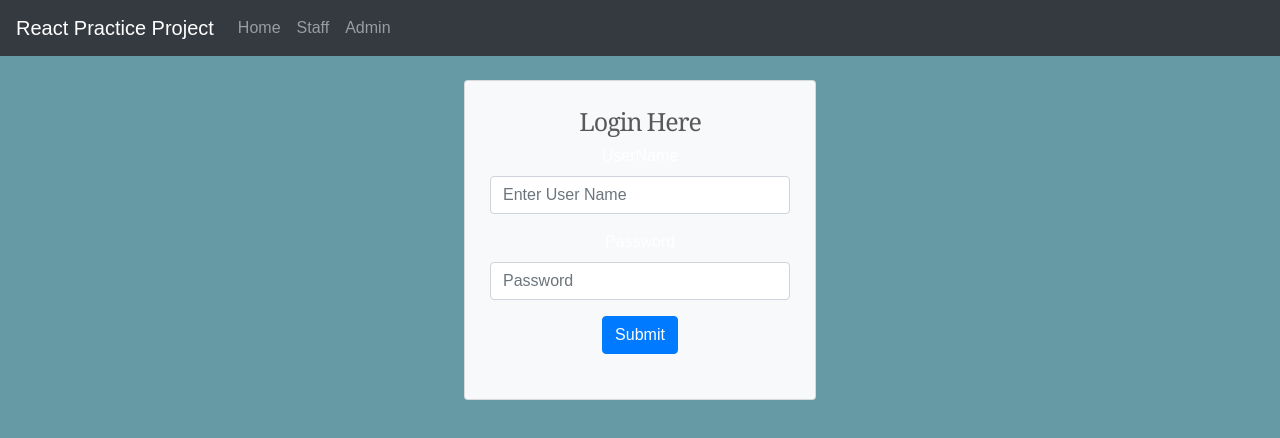
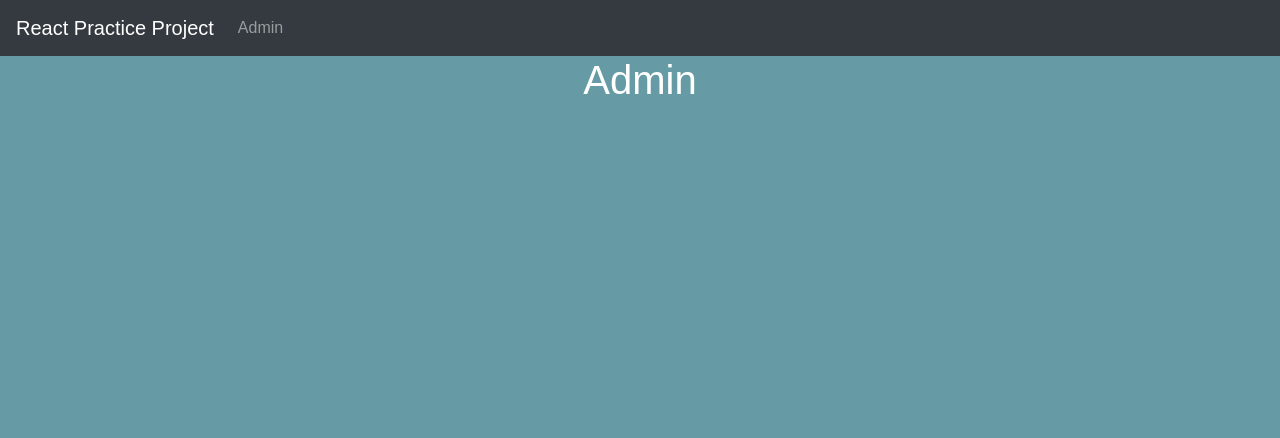
Before and after one commit to SulavThapa/fyp-frontend, a React (Create React App) app: page /admin in a window 1280 px wide. Shown: the top 438 px of the page. Built offline with nearby package versions, Linux system fonts and the light colour scheme.

Commit message:
Routes has been added and admin page has also been added

```diff
--- a/package.json
+++ b/package.json
@@ -4,6 +4,7 @@
   "private": true,
   "dependencies": {
     "bootstrap": "^4.3.1",
+    "mongodb": "^3.3.4",
     "node-sass": "^4.13.0",
     "react": "^16.11.0",
     "react-bootstrap": "^1.0.0-beta.14",
--- a/src/App.js
+++ b/src/App.js
@@ -1,44 +1,25 @@
 import React, {Component} from 'react';
 import './App.css';
-import {Button} from 'react-bootstrap';
-import {Form} from 'react-bootstrap';
-import {Card} from 'react-bootstrap';
-import {Navbar, Nav} from 'react-bootstrap';
+import {BrowserRouter as Router, Link, Route, Switch} from 'react-router-dom';
+import New from './Components/Home';
+import NewAdmin from './Components/Admin';
+import Error from './Components/ErrorPage';
 
-class TestDesign extends React.Component{
+
+class App extends React.Component{
   render(){
     return(
-      <div>
-      <Navbar bg="dark" variant="dark">
-        <Navbar.Brand href="#home">React Practice Project</Navbar.Brand>
-        <Nav className="mr-auto">
-          <Nav.Link href="#home">Home</Nav.Link>
-          <Nav.Link href="#staff">Staff</Nav.Link>
-          <Nav.Link href="#Admin">Admin</Nav.Link>
-        </Nav>
-      </Navbar>
-      <br/>
-      <Card className='mx-auto' bg="light" text="white" style={{ width: '22rem',height:'20rem', padding: 25}}>
-         <h1 className='new'>Login Here</h1>
-            <Form>
-              <Form.Group controlId="formBasicEmail">
-                <Form.Label>UserName</Form.Label>
-                <Form.Control type="text" placeholder="Enter User Name" />
-                <Form.Text className="text-muted">
-              </Form.Text>
-              </Form.Group>
-              <Form.Group controlId="formBasicPassword">
-                <Form.Label>Password</Form.Label>
-                <Form.Control type="password" placeholder="Password" />
-              </Form.Group>
-              <Button variant="primary" type="submit">
-                Submit
-              </Button>
-            </Form>
-      </Card>
-      </div>
+      <Router>
+        <div>
+          <Switch>
+          <Route path="/" component={New} exact/>
+          <Route path="/admin" component={NewAdmin}/>
+          <Route component={Error}/>
+          </Switch>
+        </div>
+      </Router>
     );
   }
 }
 
-export default TestDesign;
+export default App;
--- a/src/Components/Admin.js
+++ b/src/Components/Admin.js
@@ -0,0 +1,11 @@
+import React, { Component } from 'react'
+import NavBar from '../Navbar'
+
+const NewAdmin = () => (
+    <div>
+        <NavBar/>
+        <h1>Admin</h1>
+    </div>
+);
+
+export default NewAdmin;
--- /dev/null
+++ b/src/Components/ErrorPage.js
@@ -0,0 +1,7 @@
+import React, { Component } from 'react';
+
+const Error = () => (
+    <h1 style={{textAlign:"center"}}>404 Page Not Found</h1>
+);
+
+export default Error;
--- a/src/Components/Home.js
+++ b/src/Components/Home.js
@@ -0,0 +1,34 @@
+import React, { Component } from 'react'
+import {Button} from 'react-bootstrap';
+import {Form} from 'react-bootstrap';
+import {Card} from 'react-bootstrap';
+import NewAdmin from './Admin';
+import {BrowserRouter as Router, Link, Route, Switch} from 'react-router-dom';
+
+
+
+const Home = () => (
+        <div style={{marginTop: "10%"}}>
+            <Card className='mx-auto' bg="light" text="white" style={{ width: '22rem',height:'20rem', padding: 25}}>
+                <h1 className='new'>Login Here</h1>
+                    <Form>
+                        <Form.Group controlId="formBasicEmail">
+                        <Form.Label>UserName</Form.Label>
+                        <Form.Control type="text" placeholder="Enter User Name" />
+                        <Form.Text className="text-muted">
+                        </Form.Text>
+                        </Form.Group>
+                        <Form.Group controlId="formBasicPassword">
+                        <Form.Label>Password</Form.Label>
+                        <Form.Control type="password" placeholder="Password" />
+                        </Form.Group>
+                        <Button variant="primary" type="submit">
+                        Submit
+                        </Button>
+                    </Form>
+            </Card>
+        </div>
+);
+
+
+export default Home;
--- /dev/null
+++ b/src/Navbar.js
@@ -0,0 +1,14 @@
+import React, { Component } from 'react'
+import {Navbar, Nav} from 'react-bootstrap';
+import {Link} from 'react-router-dom';
+
+const NavBar = () => (
+    <Navbar bg="dark" variant="dark">
+    <Link to="/"><Navbar.Brand>React Practice Project</Navbar.Brand></Link>
+    <Nav className="mr-auto">
+      <Link to="/admin"><Nav.Link>Admin</Nav.Link></Link>
+    </Nav>
+  </Navbar>
+);
+
+export default NavBar;
--- a/src/index.js
+++ b/src/index.js
@@ -2,6 +2,6 @@ import React, { Component }from 'react'
 import ReactDOM from 'react-dom'
 import './index.css'
 import "bootstrap/dist/css/bootstrap.css";
-import Car from './App'
+import App from './App'
 
-ReactDOM.render(<Car/>, document.getElementById('root'))
+ReactDOM.render(<App/>, document.getElementById('root'))
```
Also changed, not shown: src/Components/Staff.js (deleted), 1 other file (tests, documents, lock files or other folders).
